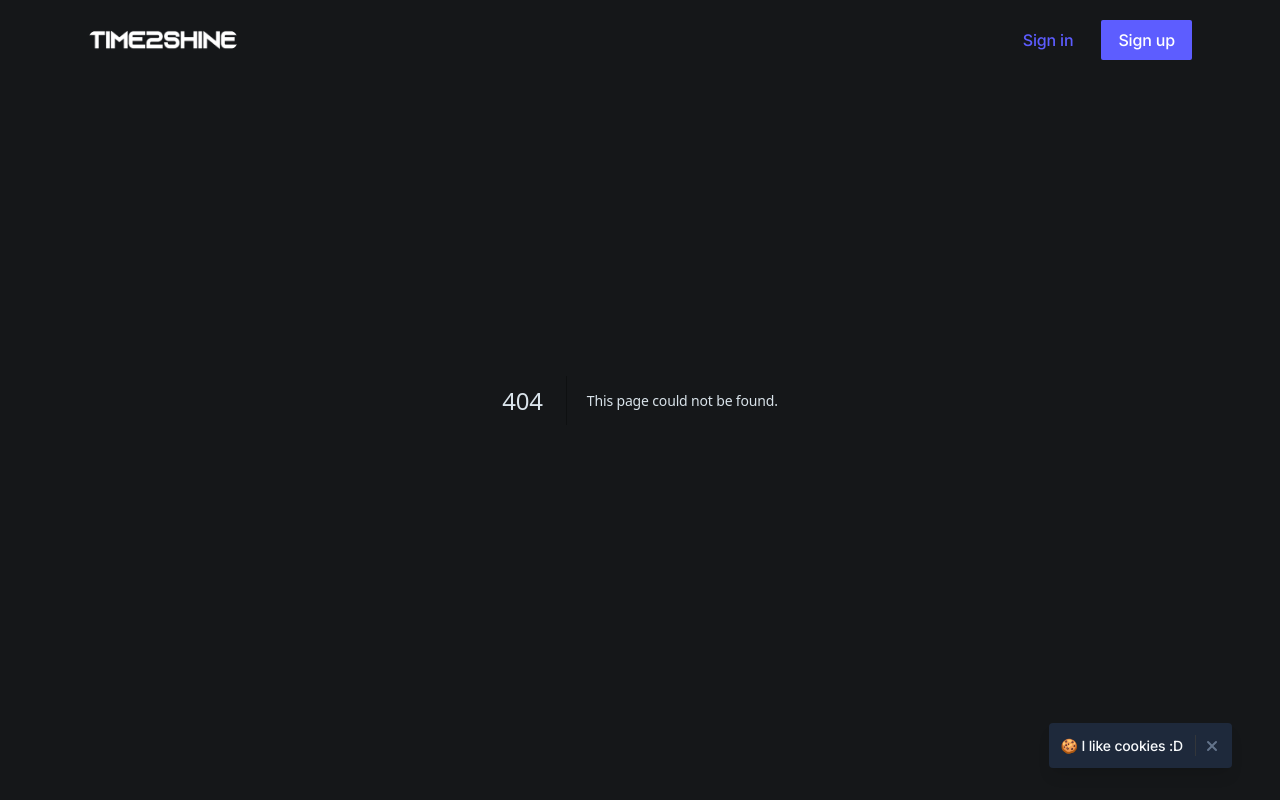
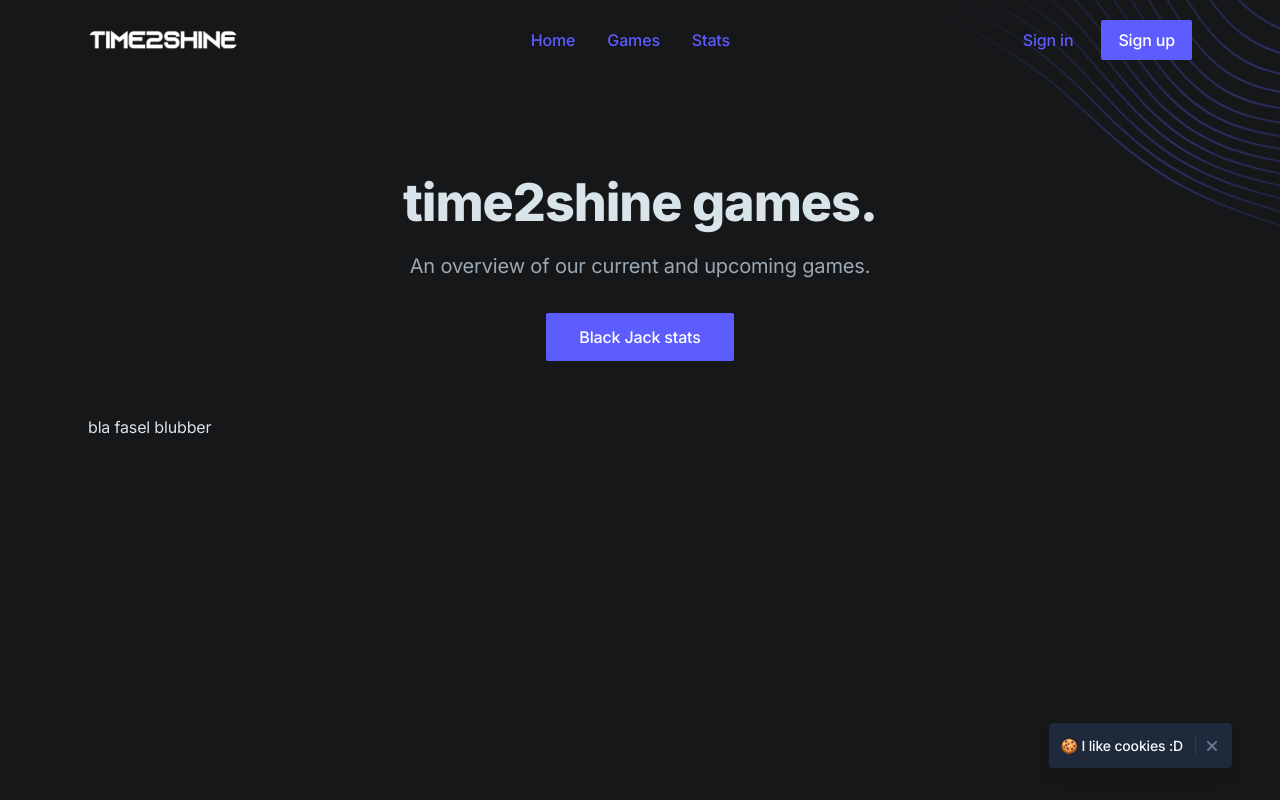
Before and after one commit to SE-TINF22B6/time2shine, a Next.js app in the folder frontend2shine/: page /games in a window 1280 px wide. Before the commit this address had no page. Built offline with nearby package versions, Linux system fonts and the light colour scheme.

Commit message:
Added content pages

```diff
--- a/frontend2shine/app/(stats)/stats/page.tsx
+++ b/frontend2shine/app/(games)/games/page.tsx
@@ -1,9 +1,9 @@
 export const metadata = {
-  title: 'stats - time2shine',
+  title: 'Games - time2shine',
   description: 'Online Gaming Platform',
 }
 
-export default function Stats() {
+export default function Games() {
   return (
     <section className="relative">
       <div className="max-w-6xl mx-auto px-4 sm:px-6">
@@ -11,12 +11,11 @@
 
           {/* Section header */}
           <div className="max-w-3xl mx-auto text-center pb-12 md:pb-16">
-            <h1 className="h1 mb-4" data-aos="fade-up">time2shine stats & leaderboards.</h1>
-            <p className="text-xl text-gray-400 mb-8" data-aos="fade-up" data-aos-delay="200">Here you can compare your results with friends and other players.</p>
+            <h1 className="h1 mb-4" data-aos="fade-up">time2shine games.</h1>
+            <p className="text-xl text-gray-400 mb-8" data-aos="fade-up" data-aos-delay="200">An overview of our current and upcoming games.</p>
             <div className="max-w-xs mx-auto sm:max-w-none sm:flex sm:justify-center">
               <div data-aos="fade-up" data-aos-delay="400">
-                <a className="btn text-white bg-purple-600 hover:bg-purple-700 w-full mb-4 sm:w-auto sm:mb-0" href="/blackjack">Black
-                  Jack stats</a>
+                <a className="btn text-white bg-purple-600 hover:bg-purple-700 w-full mb-4 sm:w-auto sm:mb-0" href="/blackjack">Black Jack stats</a>
               </div>
             </div>
           </div>
--- /dev/null
+++ b/frontend2shine/app/(games)/layout.tsx
@@ -0,0 +1,17 @@
+import PageIllustration from '@/components/page-illustration'
+
+export default function GamesLayout({
+  children,
+}: {
+  children: React.ReactNode
+}) {
+  return (
+    <main className="grow">
+
+      <PageIllustration />
+
+      {children}
+
+    </main>
+  )
+}
--- a/frontend2shine/components/ui/header.tsx
+++ b/frontend2shine/components/ui/header.tsx
@@ -19,13 +19,33 @@
 
           {/* Desktop navigation */}
           <nav className="hidden md:flex md:grow">
+
+            <ul className="flex grow justify-end flex-wrap items-center">
+              <li>
+                <Link href="/"
+                      className="font-medium text-purple-600 hover:text-gray-200 px-4 py-3 flex items-center transition duration-150 ease-in-out">
+                  Home
+                </Link>
+              </li>
+              <li>
+                <Link href="/games"
+                      className="font-medium text-purple-600 hover:text-gray-200 px-4 py-3 flex items-center transition duration-150 ease-in-out">
+                  Games
+                </Link>
+              </li>
+              <li>
+                <Link href="/stats"
+                      className="font-medium text-purple-600 hover:text-gray-200 px-4 py-3 flex items-center transition duration-150 ease-in-out">
+                  Stats
+                </Link>
+              </li>
+            </ul>
+
             {/* Desktop sign in links */}
             <ul className="flex grow justify-end flex-wrap items-center">
               <li>
-                <Link
-                  href="/login"
-                  className="font-medium text-purple-600 hover:text-gray-200 px-4 py-3 flex items-center transition duration-150 ease-in-out"
-                >
+                <Link href="/login"
+                      className="font-medium text-purple-600 hover:text-gray-200 px-4 py-3 flex items-center transition duration-150 ease-in-out">
                   Sign in
                 </Link>
               </li>
```
